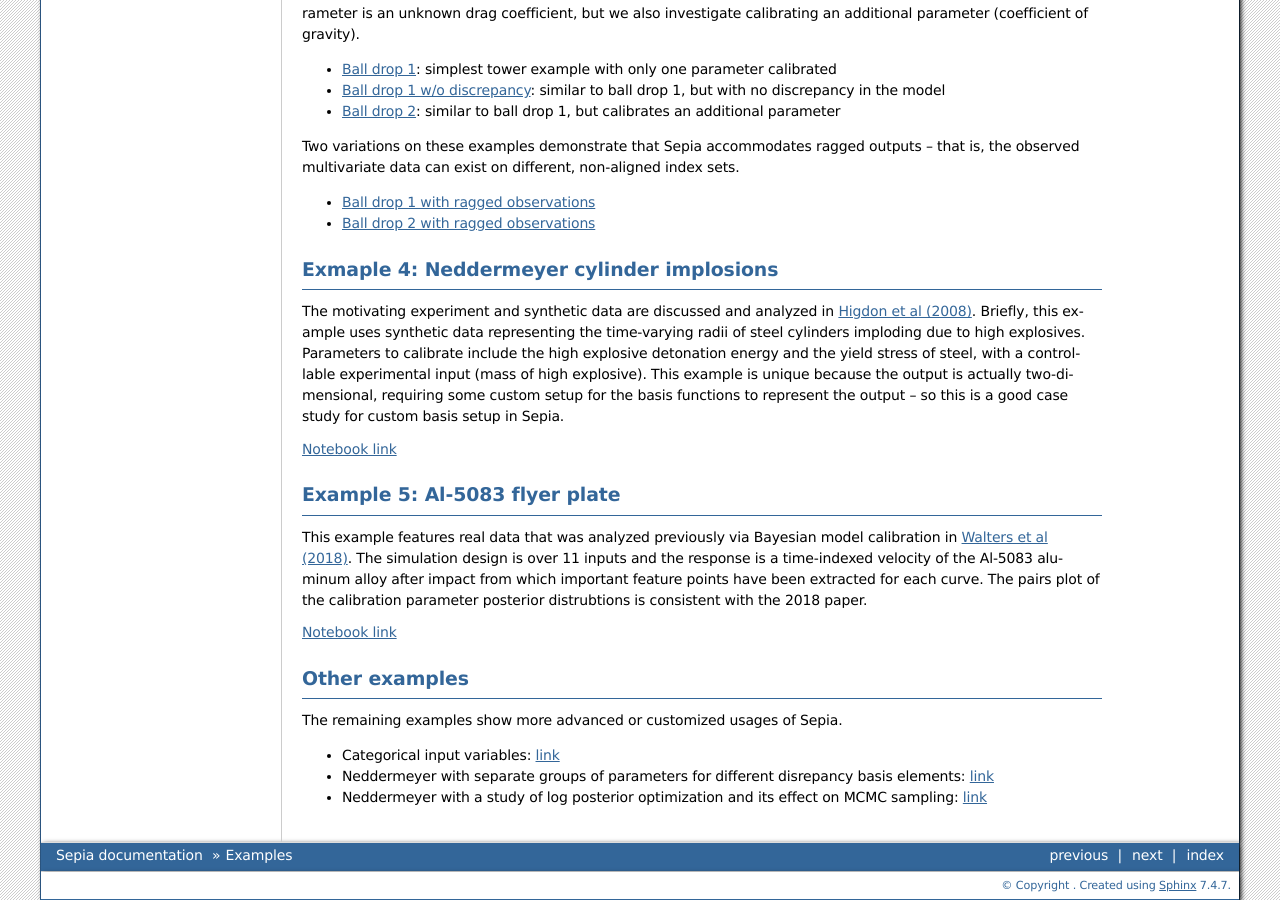
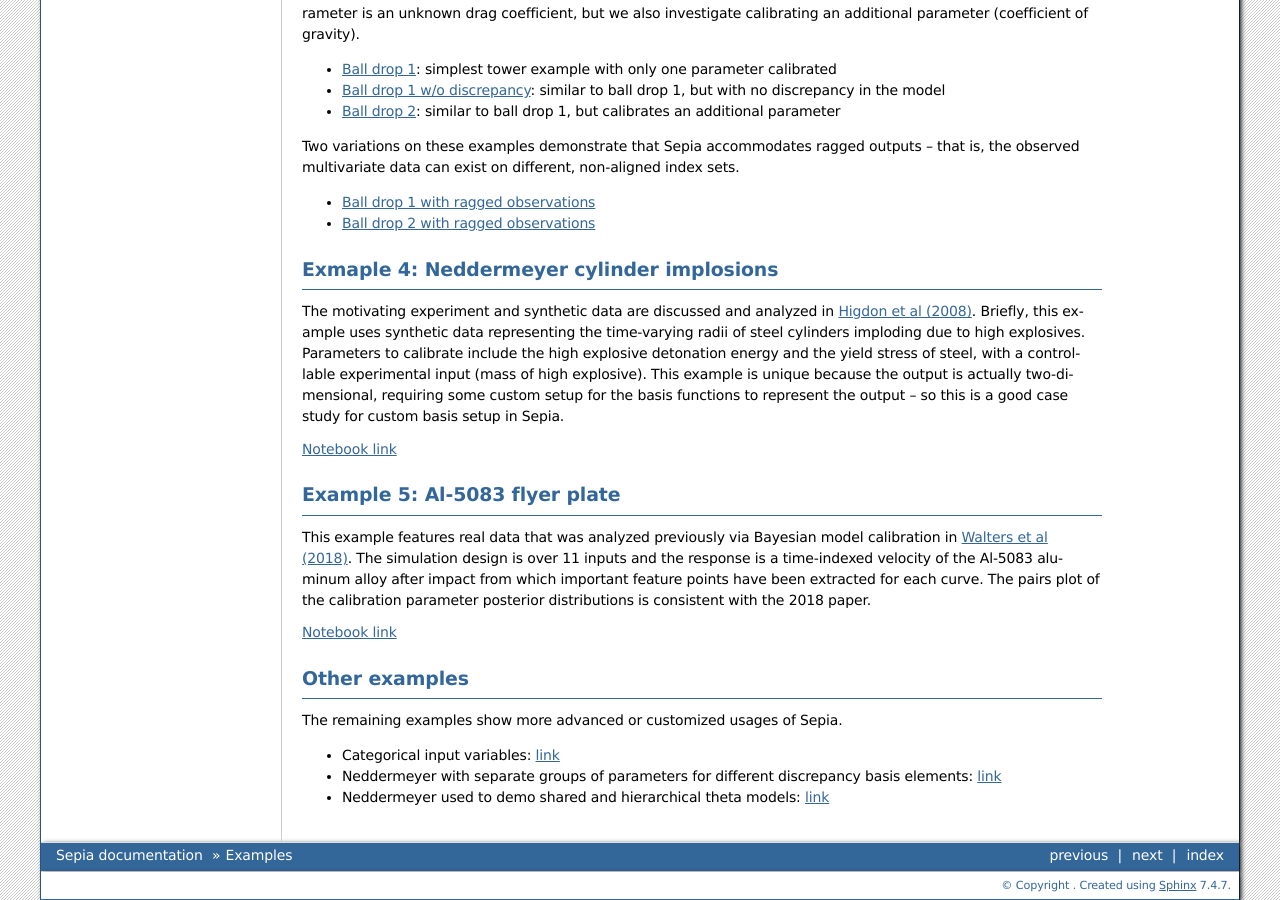
Before and after one commit to lanl/SEPIA, a Sphinx documentation site: the page built from docs/examples.rst, in a window 1280 px wide and 900 px high, scrolled down 658 px. Built offline with Sphinx 7.4.7, drawn with Linux system fonts in a browser that asks for light colours.

Commit message:
add new shared hier example to list

```diff
--- a/docs/examples.rst
+++ b/docs/examples.rst
@@ -67,7 +67,7 @@ Example 5: Al-5083 flyer plate
 This example features real data that was analyzed previously via Bayesian model calibration in `Walters et al (2018) <https://aip.scitation.org/doi/abs/10.1063/1.5051442>`_.
 The simulation design is over 11 inputs and the response is a time-indexed velocity of the Al-5083 aluminum alloy after impact from which
 important feature points have been extracted for each curve.
-The pairs plot of the calibration parameter posterior distrubtions is consistent with the 2018 paper.
+The pairs plot of the calibration parameter posterior distributions is consistent with the 2018 paper.
 
 `Notebook link <https://nbviewer.jupyter.org/github/lanl/SEPIA/blob/master/examples/Al_5083/Al_5083_calibration.ipynb>`_
 
@@ -77,5 +77,5 @@ Other examples
 The remaining examples show more advanced or customized usages of Sepia.
 
 * Categorical input variables: `link <https://nbviewer.jupyter.org/github/lanl/SEPIA/blob/master/examples/Synthetic_toy_examples/univariate_example_categorical_variable.ipynb>`_
-* Neddermeyer with separate groups of parameters for different disrepancy basis elements: `link <https://nbviewer.jupyter.org/github/lanl/SEPIA/blob/master/examples/Neddermeyer/neddermeyer_lamVzGroup.ipynb>`_
-* Neddermeyer with a study of log posterior optimization and its effect on MCMC sampling: `link <https://nbviewer.jupyter.org/github/lanl/SEPIA/blob/master/examples/Neddermeyer/neddermeyer_optimstudy.ipynb>`_
+* Neddermeyer with separate groups of parameters for different discrepancy basis elements: `link <https://nbviewer.jupyter.org/github/lanl/SEPIA/blob/master/examples/Neddermeyer/neddermeyer_lamVzGroup.ipynb>`_
+* Neddermeyer used to demo shared and hierarchical theta models: `link <https://nbviewer.jupyter.org/github/lanl/SEPIA/blob/master/examples/Neddermeyer/neddermeyer_shared_hierarchical.ipynb>`_
```
